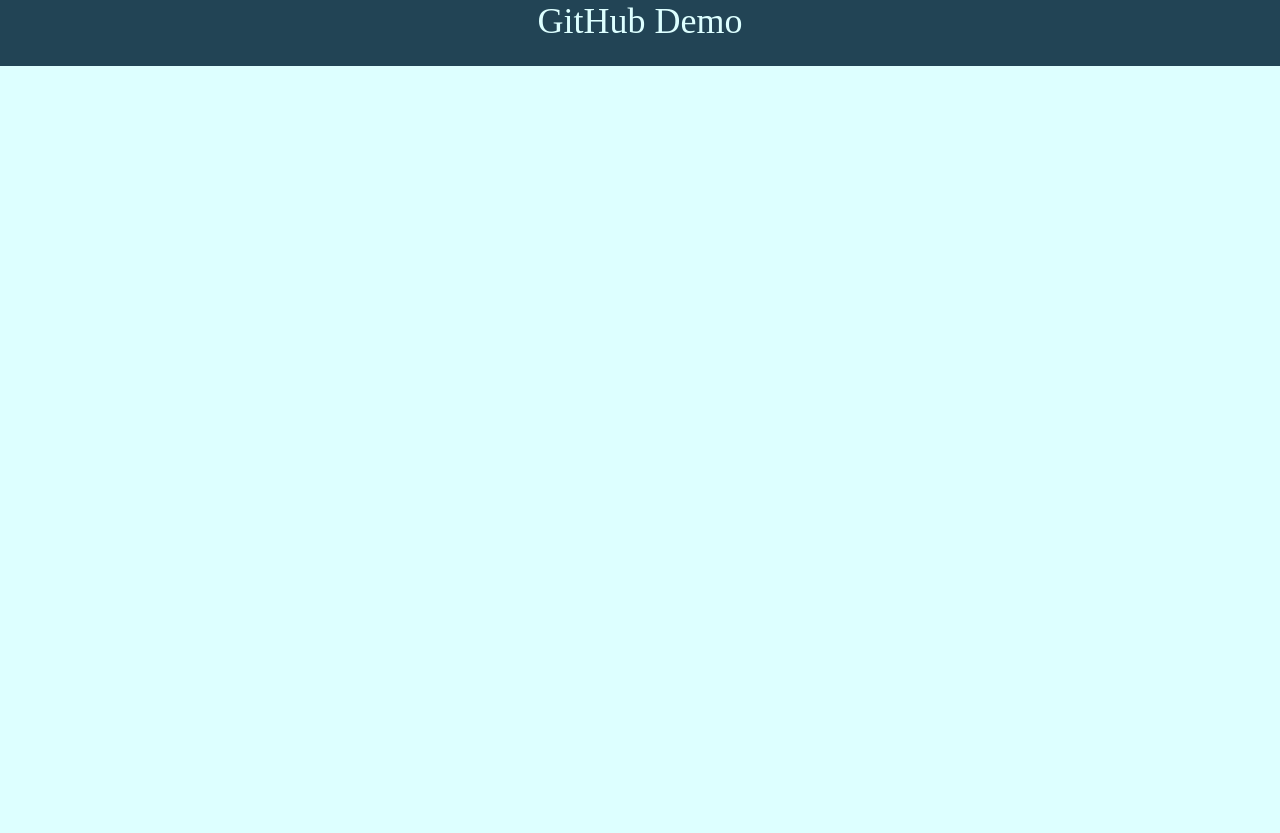
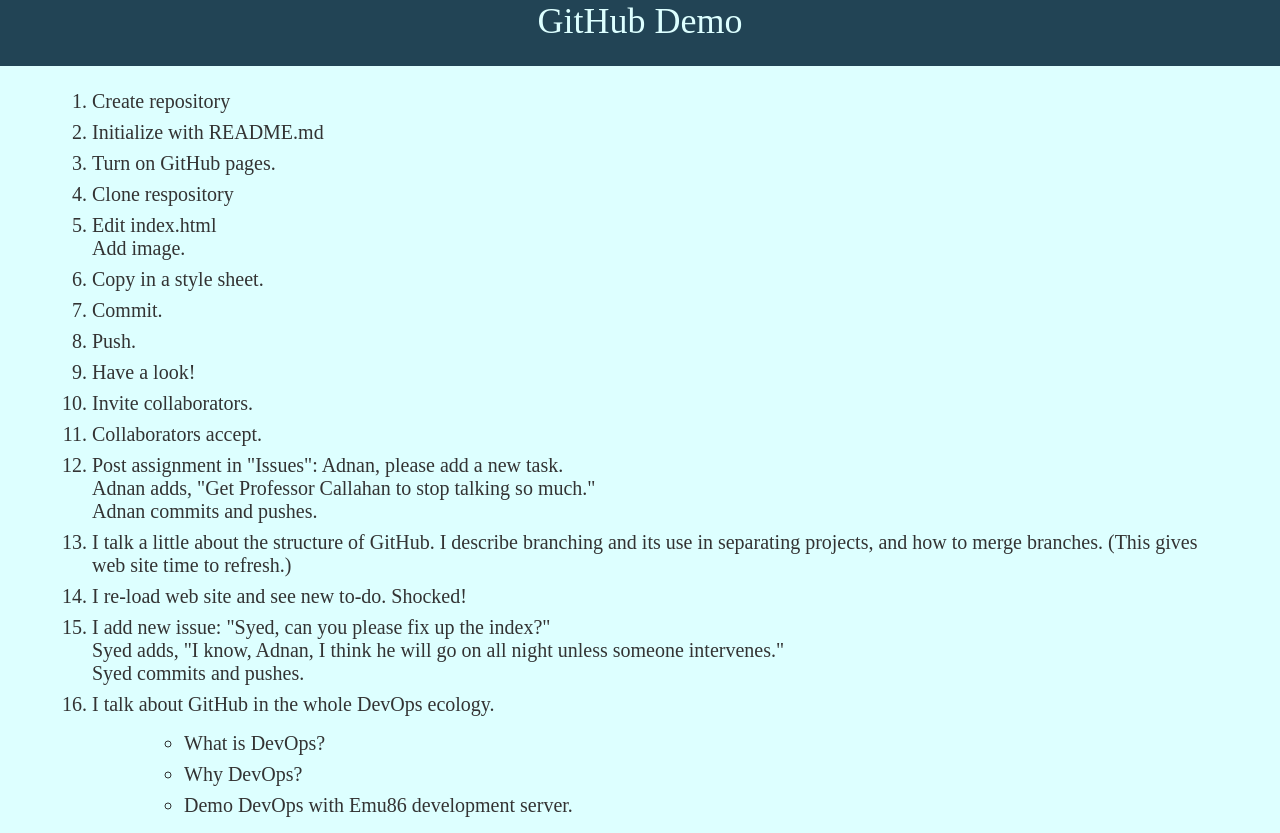
Before and after one commit to gcallah/GitHubDemo, a plain HTML site: page index.html in a window 1280 px wide. Before the commit the page ends 800 px from the top, so only its background shows below. Drawn offline with Linux system fonts and the light colour scheme.

Commit message:
Creating talk.

```diff
--- a/index.html
+++ b/index.html
@@ -10,5 +10,58 @@
         <h1>
             GitHub Demo
         </h1>
+
+        <ol>
+            <li>Create repository
+
+            <li>Initialize with README.md
+
+            <li>Turn on GitHub pages.
+
+            <li>Clone respository
+
+            <li>Edit index.html
+                <br>
+                Add image.
+
+            <li>Copy in a style sheet.
+
+            <li>Commit.
+
+            <li>Push.
+
+            <li>Have a look!
+
+            <li>Invite collaborators.
+
+            <li>Collaborators accept.
+
+            <li>Post assignment in "Issues": Adnan, please add a new task.
+                <br>
+                Adnan adds, "Get Professor Callahan to stop talking so much."
+                <br>
+                Adnan commits and pushes.
+
+            <li>I talk a little about the structure of GitHub. I describe
+                branching and its use in separating projects, and how to merge
+                branches. (This gives web site time to refresh.)
+
+            <li>I re-load web site and see new to-do. Shocked!
+
+            <li>I add new issue: "Syed, can you please fix up the index?"
+                <br>
+                Syed adds, "I know, Adnan, I think he will go on all night
+                unless someone intervenes."
+                <br>
+                Syed commits and pushes.
+
+            <li>I talk about GitHub in the whole DevOps ecology.
+                <ul>
+                    <li>What is DevOps?
+                    <li>Why DevOps?
+                    <li>Demo DevOps with Emu86 development server.
+                </ul>
+        </ol>
+
     </body>
 </html>
```
